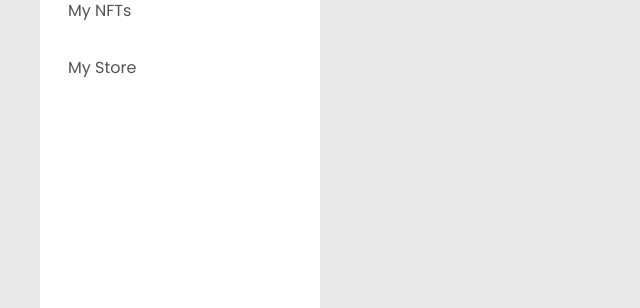
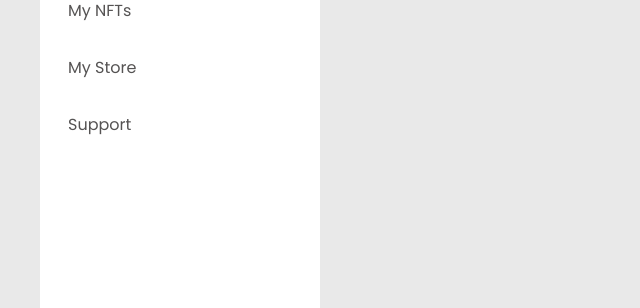
Before and after one commit to DovydasMa/NFTwebsite, a PHP site: page /profile.php in a window 1280 px wide. Shown: the part 205-513 px from the top of the page, without its empty margins (0-640 px from the left). Run offline with PHP 8.4, Linux system fonts and the light colour scheme; the visitor is signed in with stand-in values (Sample User, id 1); data that the repository does not hold is empty.

Commit message:
Update profile.php
support

```diff
--- a/profile.php
+++ b/profile.php
@@ -89,6 +89,7 @@ if (!isset($_SESSION['loggedin'])) {
 
       <li><a href="?for_sale=0">My NFTs</a></li>
       <li><a href="?for_sale=1">My Store</a></li>
+      <li><a href="support.php">Support</a></li>
         <ul>
           <li><a href="logout.php" class="logout">
             <i class="fas fa-sign-out-alt"></i>
```
